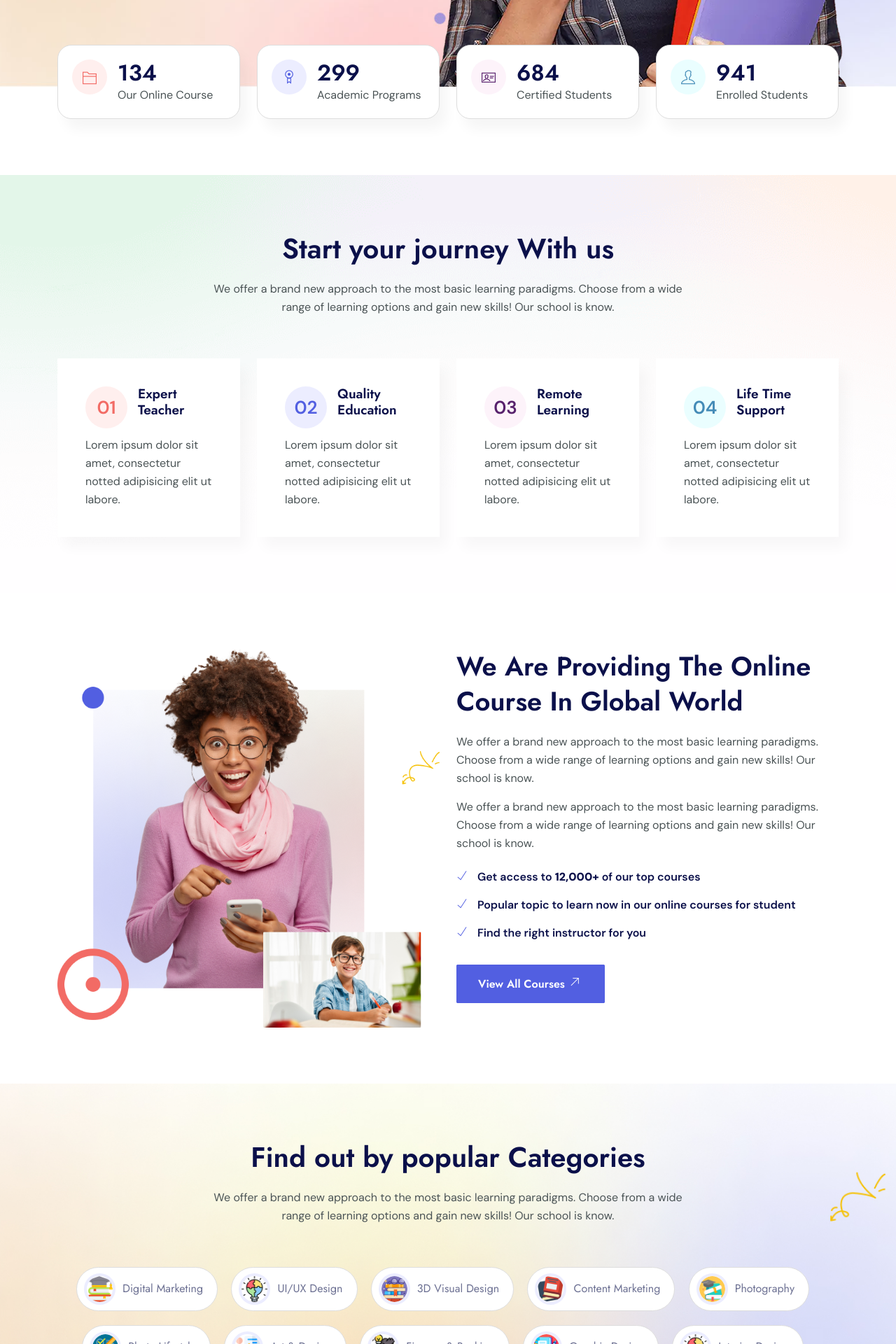
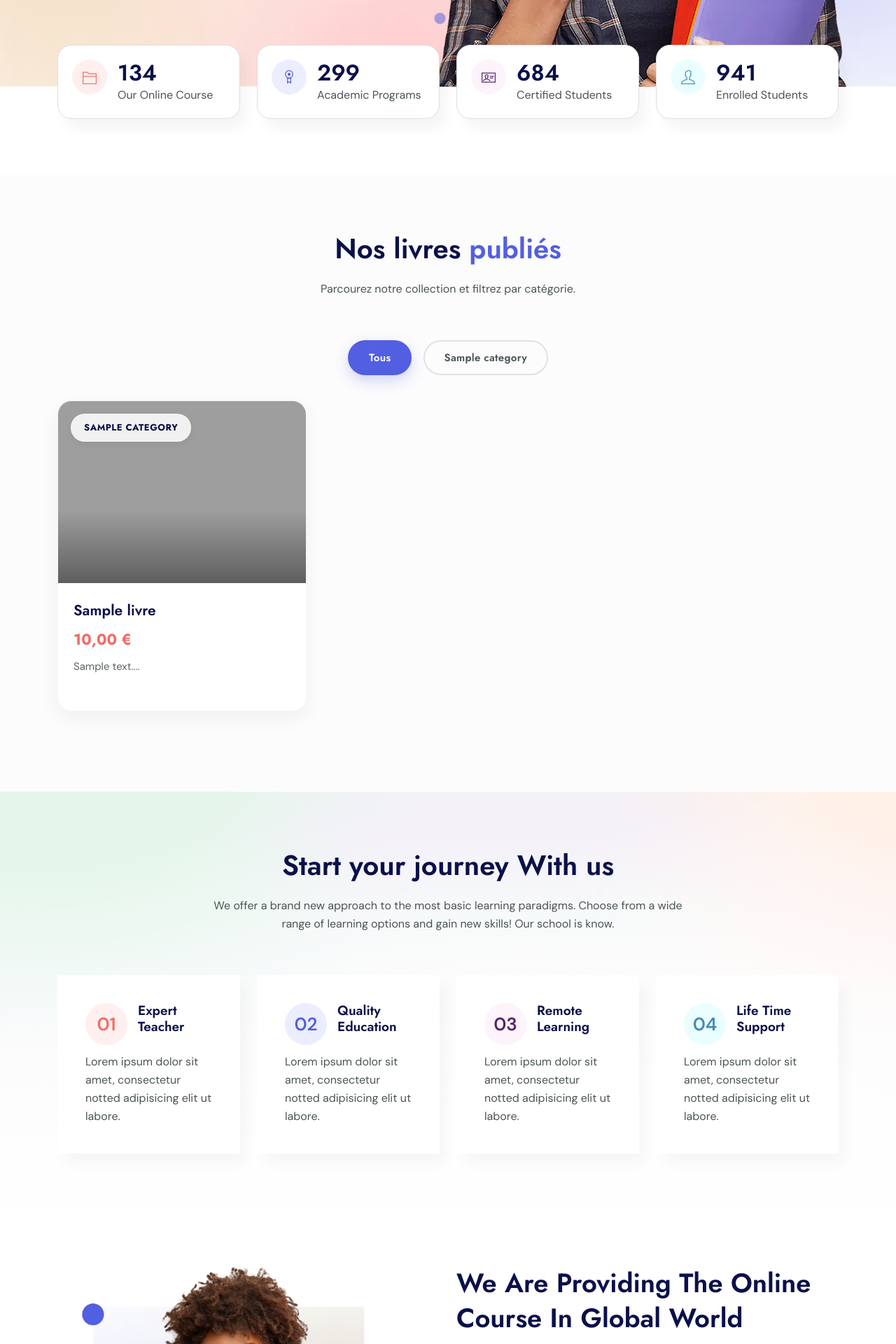
Before and after one commit to Christopher70-ux/premiergittuto, a PHP site: page / in a window 1280 px wide. Shown: the part 827-2747 px from the top of the page at 70% size. Run offline with PHP 8.4, Linux system fonts and the light colour scheme; tables that the repository leaves empty or names only in its code hold one stand-in row (values such as "Sample post"); grey boxes are pictures that could not be loaded.

Commit message:
Création de la page all_livres.php et utilisation de require dans la page index.php

```diff
--- /dev/null
+++ b/all_livres.php
@@ -0,0 +1,325 @@
+<?php
+include 'config/config.php';
+
+// Requête avec jointure pour récupérer le nom de la catégorie
+$query = "
+    SELECT l.titre, l.contenu, l.image, l.prix, c.nom AS categorie_nom
+    FROM livres l
+    LEFT JOIN categories c ON l.categorie_id = c.id
+    ORDER BY l.titre ASC
+";
+$stmt = $pdo->query($query);
+$livres = $stmt->fetchAll();
+?>
+
+<section class="livres_area section-padding">
+    <div class="container">
+        <div class="section-title text-center">
+            <h2>Nos livres <b>publiés</b></h2>
+            <p>Parcourez notre collection et filtrez par catégorie.</p>
+        </div>
+
+        <?php if (count($livres) > 0): ?>
+            <!-- Filtres dynamiques -->
+            <div class="livre-filters text-center mb-4">
+                <button class="filter-btn active" data-filter="all">Tous</button>
+                <?php
+                // Récupère les noms de catégories uniques
+                $categories = array_unique(array_column($livres, 'categorie_nom'));
+                sort($categories);
+                foreach ($categories as $cat):
+                    $slug = strtolower(trim($cat));
+                    $slug = iconv('UTF-8', 'ASCII//TRANSLIT//IGNORE', $slug);
+                    $slug = preg_replace('/[^a-z0-9]+/', '-', $slug);
+                ?>
+                    <button class="filter-btn" data-filter="<?= $slug ?>"><?= htmlspecialchars($cat) ?></button>
+                <?php endforeach; ?>
+            </div>
+
+            <!-- Grille des livres -->
+            <div class="row livre-grid">
+                <?php foreach ($livres as $livre):
+                    // Génération du slug de catégorie pour cette carte
+                    $categorieSlug = strtolower(trim($livre['categorie_nom']));
+                    $categorieSlug = iconv('UTF-8', 'ASCII//TRANSLIT//IGNORE', $categorieSlug);
+                    $categorieSlug = preg_replace('/[^a-z0-9]+/', '-', $categorieSlug);
+
+                    // --- Gestion de l'image (corrigée) ---
+                    $dossierImages = 'assets/img/';
+                    $imageDefaut   = $dossierImages . 'default.jpg';
+                    $image         = $livre['image'];
+
+                    // Ajouter le préfixe si l'image n'est pas une URL complète
+                    if (!filter_var($image, FILTER_VALIDATE_URL) && strpos($image, $dossierImages) !== 0) {
+                        $image = $dossierImages . $image;
+                    }
+                    // Vérifier l'existence physique du fichier
+                    if (!file_exists($image)) {
+                        $image = $imageDefaut;
+                    }
+                ?>
+                    <div class="col-lg-4 col-md-6 col-sm-12 livre-item" data-category="<?= $categorieSlug ?>">
+                        <div class="single_livre">
+                            <div class="livre_img">
+                                <img src="<?= htmlspecialchars($image) ?>" alt="<?= htmlspecialchars($livre['titre']) ?>" class="img-fluid" />
+                                <span class="livre_cat_badge"><?= htmlspecialchars($livre['categorie_nom']) ?></span>
+                            </div>
+                            <div class="livre_info">
+                                <h4><?= htmlspecialchars($livre['titre']) ?></h4>
+                                <?php if (!empty($livre['prix'])): ?>
+                                    <p class="prix"><?= number_format($livre['prix'], 2, ',', ' ') ?> €</p>
+                                <?php endif; ?>
+                                <p class="description">
+                                    <?= htmlspecialchars(substr(strip_tags($livre['contenu']), 0, 120)) ?>...
+                                </p>
+                            </div>
+                        </div>
+                    </div>
+                <?php endforeach; ?>
+            </div>
+        <?php else: ?>
+            <p class="text-center">Aucun livre pour le moment.</p>
+        <?php endif; ?>
+    </div>
+</section>
+
+<!-- Styles complets -->
+<style>
+    /* ============================================
+   Section Livres – Design amélioré
+   ============================================ */
+
+/* --- Grille et espacement --- */
+.livres_area {
+    background: #fcfcfd; /* fond très légèrement grisé pour faire ressortir les cartes */
+}
+
+/* --- Filtres --- */
+.livre-filters {
+    margin-bottom: 50px;
+}
+
+.livre-filters .filter-btn {
+    background: transparent;
+    border: 2px solid #e0e0e6;
+    color: #4a5355;
+    padding: 10px 28px;
+    margin: 0 6px 12px;
+    border-radius: 40px;
+    font-family: 'Jost', sans-serif;
+    font-weight: 600;
+    font-size: 15px;
+    letter-spacing: 0.3px;
+    transition: all 0.35s ease;
+    cursor: pointer;
+    position: relative;
+    overflow: hidden;
+}
+
+.livre-filters .filter-btn::after {
+    content: '';
+    position: absolute;
+    inset: 0;
+    border-radius: 40px;
+    background: #525fe1;
+    transform: scale(0.8);
+    opacity: 0;
+    transition: all 0.35s ease;
+    z-index: -1;
+}
+
+.livre-filters .filter-btn.active,
+.livre-filters .filter-btn:hover {
+    color: #fff;
+    background: #525fe1;
+    border-color: #525fe1;
+}
+
+.livre-filters .filter-btn.active::after,
+.livre-filters .filter-btn:hover::after {
+    opacity: 1;
+    transform: scale(1);
+}
+
+.livre-filters .filter-btn.active {
+    box-shadow: 0 8px 20px rgba(82, 95, 225, 0.25);
+}
+
+/* --- Carte d’un livre --- */
+.single_livre {
+    background: #ffffff;
+    border-radius: 20px;
+    overflow: hidden;
+    box-shadow: 0 10px 30px rgba(23, 23, 36, 0.05);
+    margin-bottom: 35px;
+    transition: transform 0.4s cubic-bezier(0.25, 0.8, 0.25, 1.2),
+                box-shadow 0.4s ease;
+    border: 1px solid rgba(0,0,0,0.03);
+}
+
+.single_livre:hover {
+    transform: translateY(-10px);
+    box-shadow: 0 25px 50px rgba(23, 23, 36, 0.12);
+}
+
+/* --- Image et overlay --- */
+.livre_img {
+    position: relative;
+    overflow: hidden;
+    height: 260px; /* hauteur fixe pour cohérence */
+}
+
+.livre_img img {
+    width: 100%;
+    height: 100%;
+    object-fit: cover;
+    transition: transform 0.6s ease, filter 0.4s ease;
+}
+
+.single_livre:hover .livre_img img {
+    transform: scale(1.08);
+    filter: brightness(0.9);
+}
+
+/* Overlay subtil pour améliorer la lisibilité du badge */
+.livre_img::after {
+    content: '';
+    position: absolute;
+    bottom: 0;
+    left: 0;
+    width: 100%;
+    height: 40%;
+    background: linear-gradient(to top, rgba(0,0,0,0.4), transparent);
+    z-index: 1;
+    pointer-events: none;
+    transition: opacity 0.3s;
+}
+
+/* --- Badge de catégorie --- */
+.livre_cat_badge {
+    position: absolute;
+    top: 18px;
+    left: 18px;
+    background: rgba(255, 255, 255, 0.85);
+    backdrop-filter: blur(6px);
+    -webkit-backdrop-filter: blur(6px);
+    color: #0b104a;
+    font-family: 'Jost', sans-serif;
+    font-size: 13px;
+    font-weight: 700;
+    letter-spacing: 0.5px;
+    padding: 6px 18px;
+    border-radius: 30px;
+    text-transform: uppercase;
+    z-index: 2;
+    box-shadow: 0 4px 10px rgba(0,0,0,0.05);
+    border: 1px solid rgba(255,255,255,0.6);
+}
+
+/* --- Informations du livre --- */
+.livre_info {
+    padding: 25px 22px 30px;
+}
+
+.livre_info h4 {
+    font-family: 'Jost', sans-serif;
+    font-size: 21px;
+    font-weight: 600;
+    line-height: 1.4;
+    color: #0b104a;
+    margin-bottom: 12px;
+    transition: color 0.2s ease;
+}
+
+.single_livre:hover .livre_info h4 {
+    color: #525fe1;
+}
+
+.livre_info .prix {
+    font-family: 'Jost', sans-serif;
+    font-weight: 700;
+    font-size: 22px;
+    color: #f26b65;
+    margin-bottom: 14px;
+    display: flex;
+    align-items: center;
+    gap: 4px;
+}
+
+/* Description */
+.livre_info .description {
+    font-family: 'DM Sans', sans-serif;
+    font-size: 15px;
+    line-height: 1.7;
+    color: #5a6366;
+    margin-bottom: 20px;
+}
+
+/* Optionnel : bouton "En savoir plus" (si vous l'ajoutez plus tard) */
+.livre_info .btn_detail {
+    display: inline-block;
+    margin-top: auto;
+    font-family: 'Jost', sans-serif;
+    font-weight: 600;
+    color: #525fe1;
+    font-size: 15px;
+    text-decoration: none;
+    border-bottom: 2px solid transparent;
+    transition: border-color 0.3s, padding 0.3s;
+}
+
+.livre_info .btn_detail i {
+    margin-left: 6px;
+    transition: transform 0.3s;
+}
+
+.livre_info .btn_detail:hover {
+    border-bottom-color: #525fe1;
+    padding-bottom: 2px;
+}
+
+.livre_info .btn_detail:hover i {
+    transform: translateX(4px);
+}
+
+/* --- Responsive --- */
+@media (max-width: 768px) {
+    .livre_img {
+        height: 220px;
+    }
+    .livre-filters .filter-btn {
+        padding: 8px 20px;
+        font-size: 14px;
+        margin: 0 4px 10px;
+    }
+    .livre_info h4 {
+        font-size: 18px;
+    }
+    .livre_info .prix {
+        font-size: 20px;
+    }
+}
+</style>
+
+<script>
+    document.addEventListener('DOMContentLoaded', function () {
+        const filterButtons = document.querySelectorAll('.livre-filters .filter-btn');
+        const livreItems = document.querySelectorAll('.livre-item');
+
+        filterButtons.forEach(btn => {
+            btn.addEventListener('click', function () {
+                filterButtons.forEach(b => b.classList.remove('active'));
+                this.classList.add('active');
+                const filterValue = this.getAttribute('data-filter');
+
+                livreItems.forEach(item => {
+                    if (filterValue === 'all' || item.getAttribute('data-category') === filterValue) {
+                        item.style.display = 'block';
+                    } else {
+                        item.style.display = 'none';
+                    }
+                });
+            });
+        });
+    });
+</script>
--- a/index.php
+++ b/index.php
@@ -74,6 +74,8 @@
 		</section>
 		<!-- END  HOME -->
 
+
+
 		<!-- START COUNTER -->
 		<section class="count_area counter_feature">
 			<div class="container">
@@ -110,6 +112,8 @@
 			</div><!--- END CONTAINER -->
 		</section>
 		<!-- END COUNTER -->
+
+	<?php require_once 'all_livres.php'; ?>
 
 	<!-- START CATEGORY -->
 	<section class="top_cat__area section-padding" style="background-image: url(assets/img/bg/shape-1.png);  background-size:cover; background-position: center center;">
```
Also changed, not shown: assets/img/OIP.webp (added), assets/img/OIP2.webp (added), assets/img/OIP3.webp (added), assets/img/OIP4.webp (added), assets/img/OIP5.webp (added), assets/img/OIP6.webp (added).
